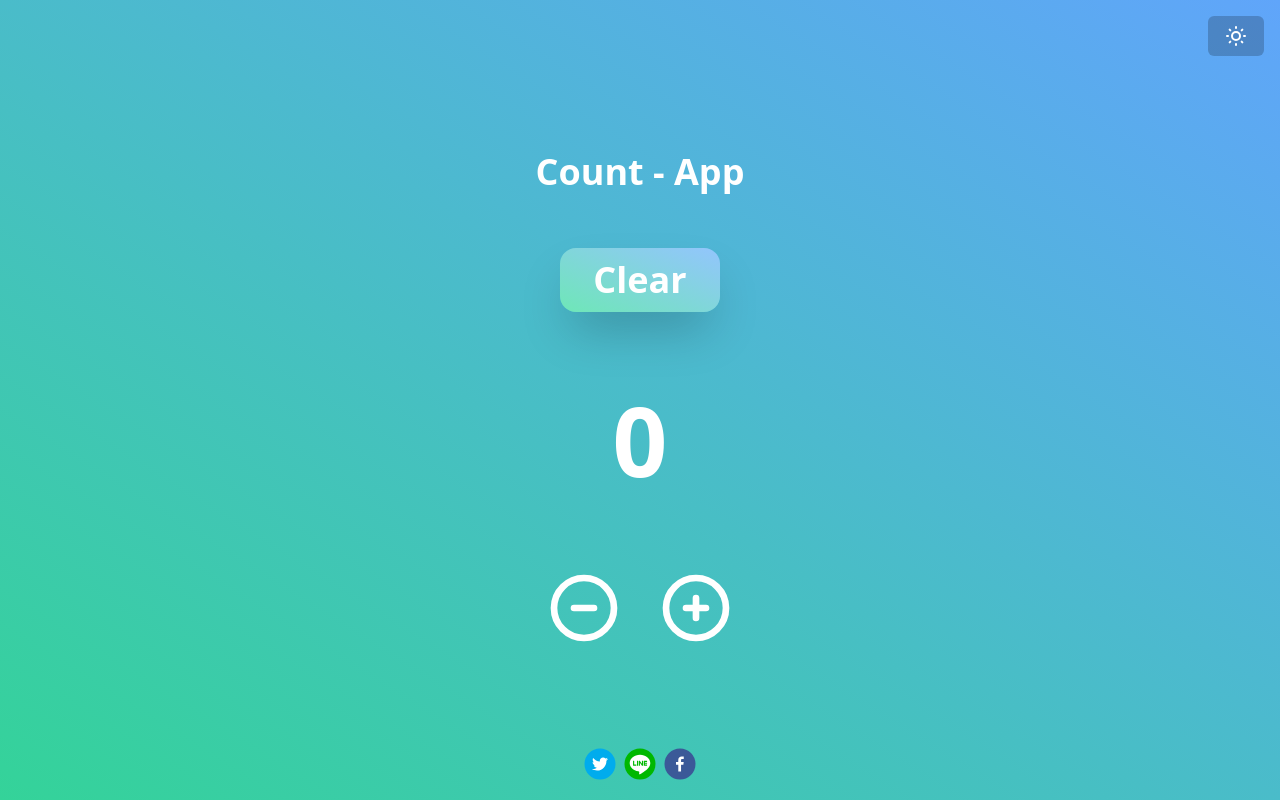
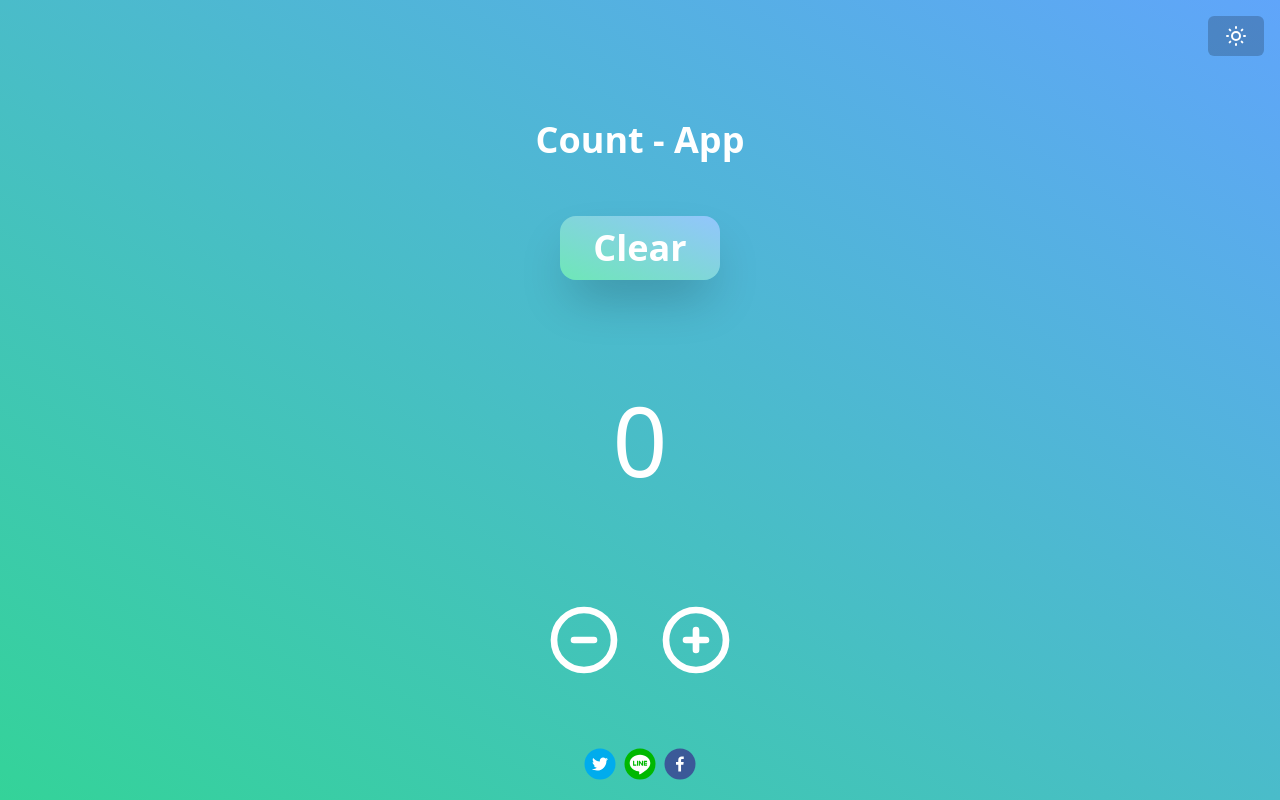
Before and after one commit to ken505/counter-app, a Next.js app: page / in a window 1280 px wide. Built offline with nearby package versions, Linux system fonts and the light colour scheme.

Commit message:
🐛 Display collapse fixed.

```diff
--- a/pages/index.jsx
+++ b/pages/index.jsx
@@ -66,7 +66,7 @@ export default function Home() {
       >
         Clear
       </h1>
-      <h1 className="h-64 w-40 text-8xl text-white dark:text-gray-400 font-bold flex justify-center items-center select-none">
+      <h1 className="h-30 w-40 m-28 text-8xl text-white dark:text-gray-400 text-center font-bolditems-center select-none">
         {count}
       </h1>
       <div className="flex">
```
